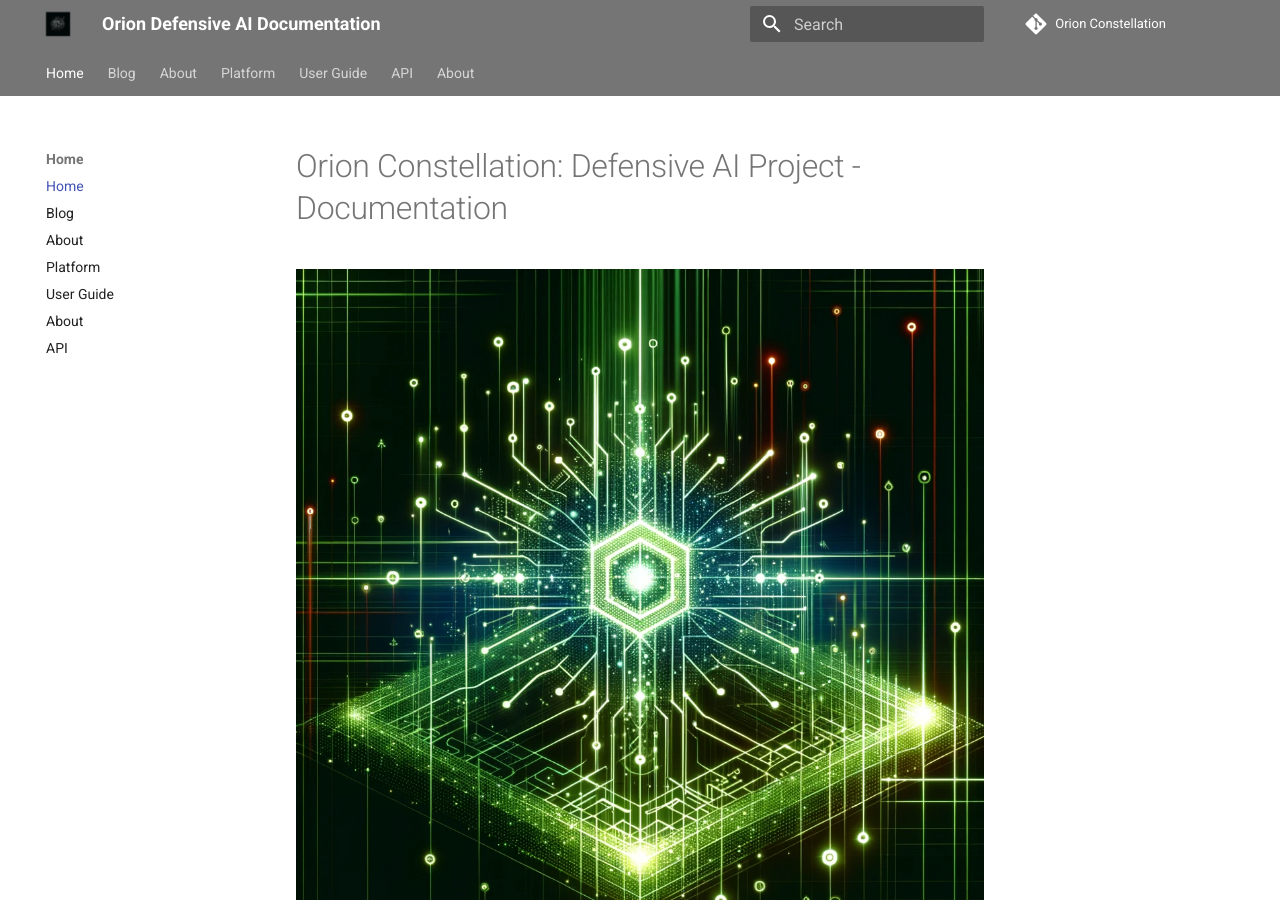
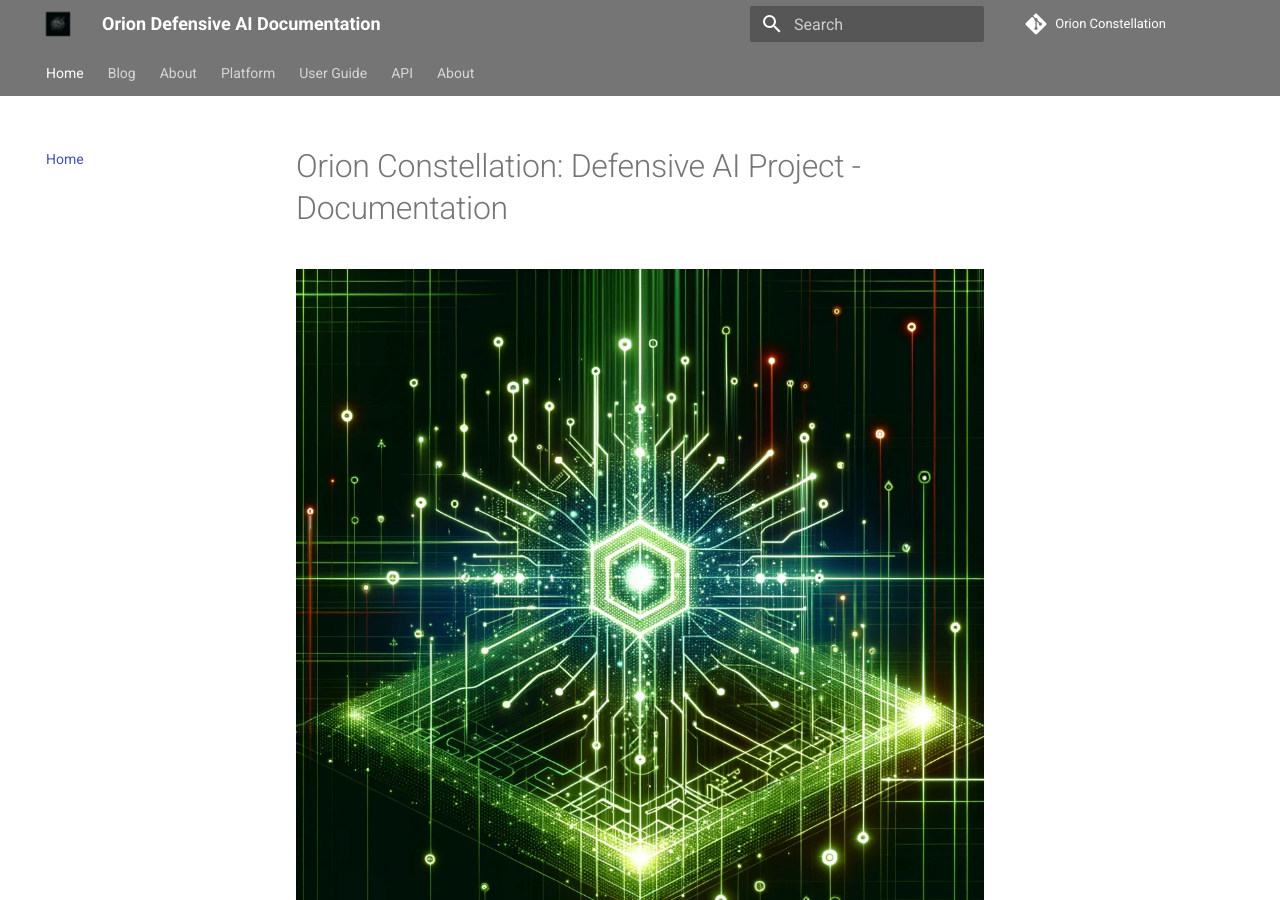
Before and after one commit to orion-constellation/orion-constellation.github.io, an MkDocs documentation site: the page built from docs/index.md, in a window 1280 px wide and 900 px high. Built offline with MkDocs 1.6.1 and Material for MkDocs 9.7.7, drawn with Linux system fonts in a browser that asks for light colours.

Commit message:
Menu Fixed

```diff
--- a/mkdocs.yml
+++ b/mkdocs.yml
@@ -29,16 +29,7 @@ theme:
       <br>Email: [orion@synavate.tech](mailto:orion@synavate.tech)
 
 nav:
-  - Home:
-      - Home: index.md
-      - Blog: blog/2023-03-01-welcome.md
-      - About: about.md
-      - Platform: about/platform.md
-      - User Guide: user-guide/getting-started.md
-      - About: about/team.md
-      - API: api/overview.md
-
-
+  - Home: index.md
   - Blog:
       - Welcome to Our Blog: blog/2023-03-01-welcome.md
       - March Update: blog/2023-03-15-update.md
```
